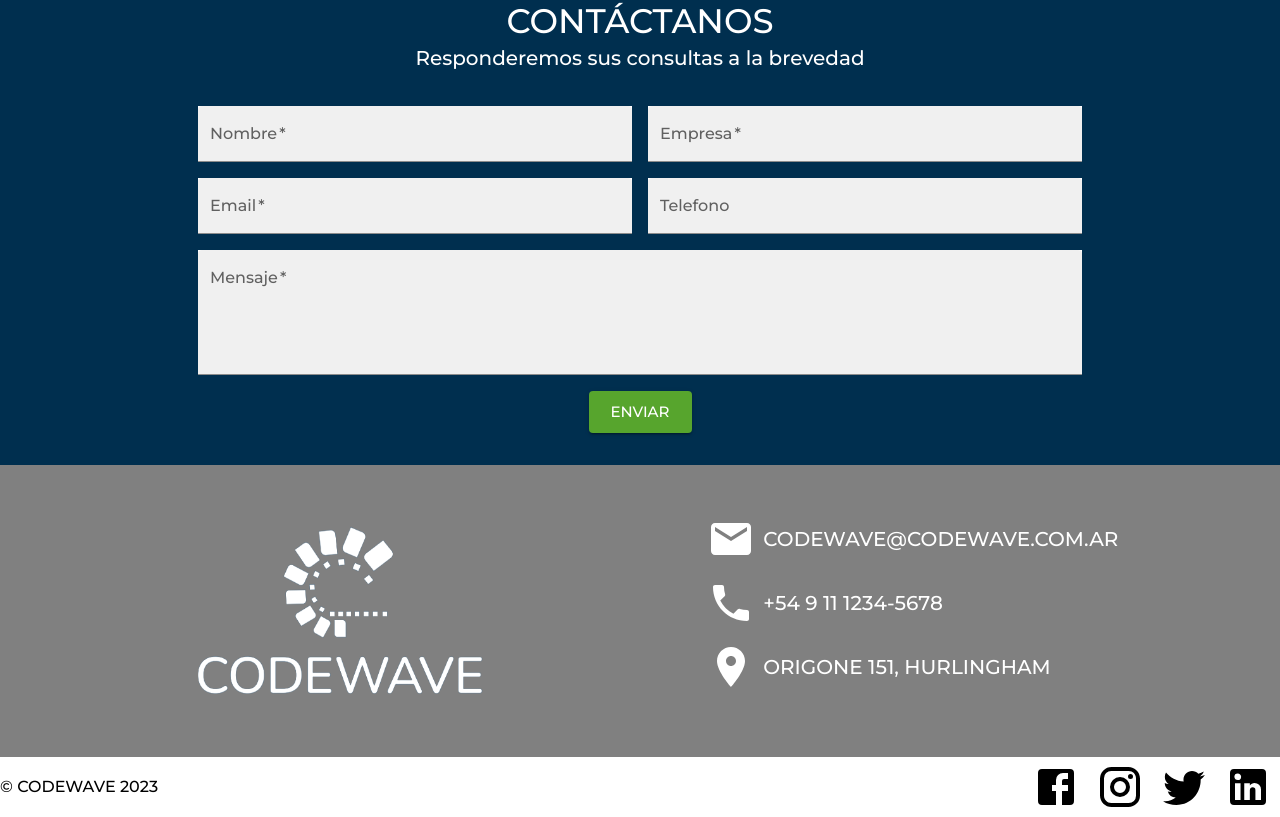
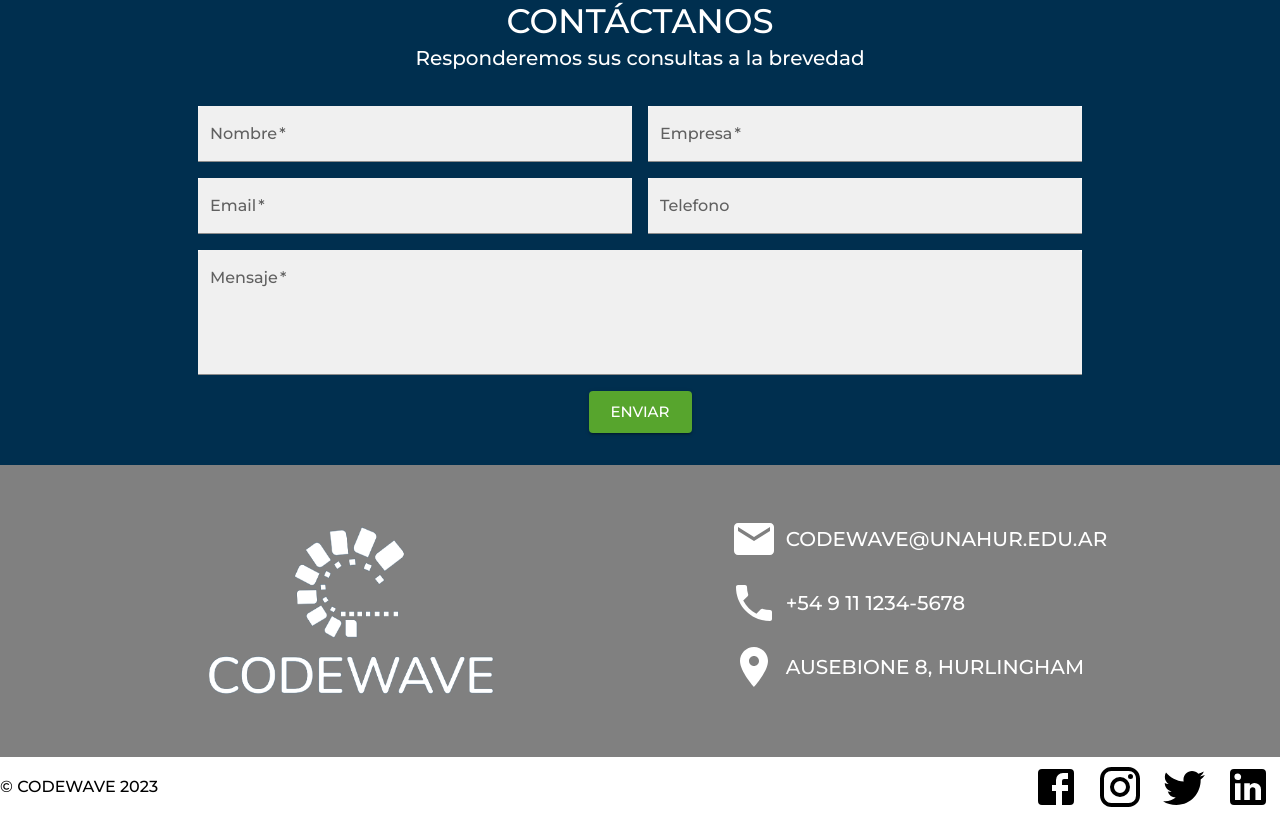
Before and after one commit to jyturrieta/codewave-www, a React (Create React App) app: page / in a window 1280 px wide. Shown: the part 1640-2457 px from the top of the page. Built offline with nearby package versions, Linux system fonts and the light colour scheme.

Commit message:
Update Footer.jsx

```diff
--- a/src/components/Footer.jsx
+++ b/src/components/Footer.jsx
@@ -31,7 +31,7 @@ const Footer = () => {
             <Box sx={{paddingBottom:2, display: "flex", alignItems: "center", flexDirection:{xs:"column", sm:"column", md:"row"} }}>
               <Email sx={{ color: "white.main", fontSize: "3rem" }} />
               <Typography  variant="h6" align="center" color="white.main" sx={{paddingLeft:{sm:"0.5rem"}}}>
-                CODEWAVE@CODEWAVE.COM.AR
+                CODEWAVE@UNAHUR.EDU.AR
               </Typography>
             </Box>
             <Box sx={{paddingBottom:2, display: "flex", alignItems: "center", flexDirection:{xs:"column", sm:"column", md:"row"} }}>
@@ -45,7 +45,7 @@ const Footer = () => {
               <Place sx={{ color: "white.main", fontSize: "3rem" }} />
               <Typography  variant="h6" align="center" color="white.main" sx={{paddingLeft:{sm:"0.5rem"}}}>
 
-                ORIGONE 151, HURLINGHAM
+                AUSEBIONE 8, HURLINGHAM
               </Typography>
             </Box>
           </Box>
```
